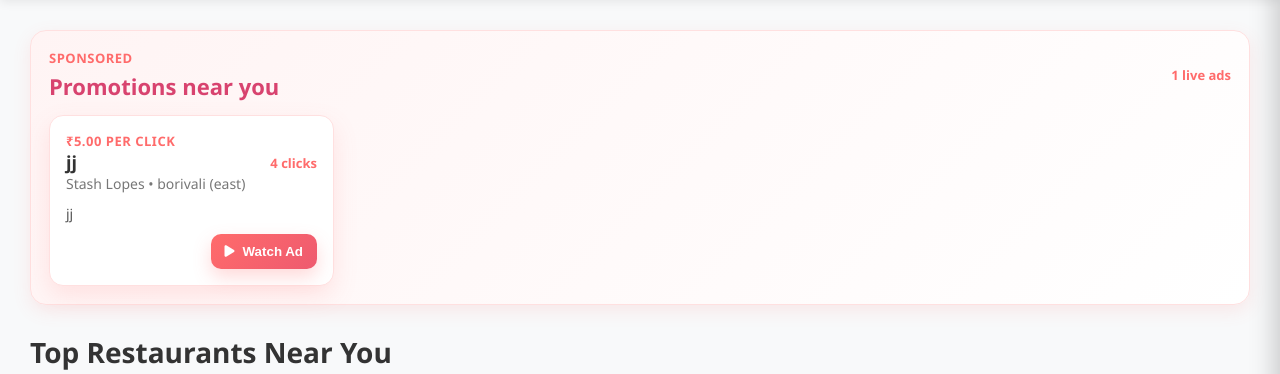
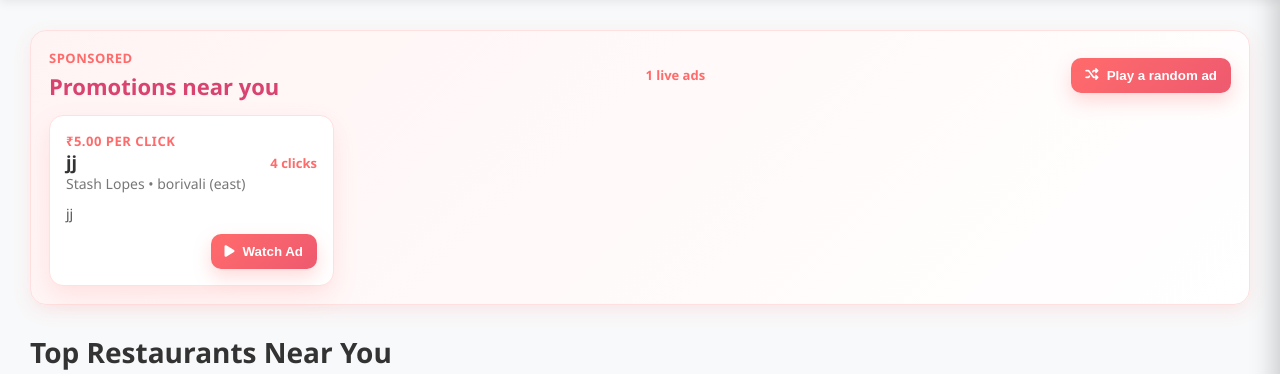
Before and after one commit to karthikj30/VendorConnect, a Flask app: page /customer/dashboard in a window 1280 px wide. Shown: the part 74-448 px from the top of the page. Run offline with Flask 3, Linux system fonts and the light colour scheme; the visitor is signed in with stand-in values (Sample User, id 1); data comes from the database, SQL or seed files in the repository; parts of the project's set-up code (start-up, migrations or seed data) failed here and were passed over.

Commit message:
Add weighted random ad playback

```diff
--- a/VendorConnect-main/templates/customer_dashboard.html
+++ b/VendorConnect-main/templates/customer_dashboard.html
@@ -1042,6 +1042,9 @@
                     <div class="ads-title">Promotions near you</div>
                 </div>
                 <div class="ad-meta" id="adsMeta"></div>
+                <button class="ad-button" onclick="playRandomAd()">
+                    <i class="fas fa-random"></i> Play a random ad
+                </button>
             </div>
             <div class="ads-grid" id="adsGrid">
                 <div class="ads-empty">Loading promotions...</div>
@@ -1394,6 +1397,32 @@
             }
         }
 
+        function weightedPick(items, weightFn) {
+            if (!items.length) return null;
+            const weights = items.map(weightFn).map(w => Math.max(Number(w) || 0, 0));
+            const total = weights.reduce((sum, w) => sum + w, 0);
+            if (total <= 0) {
+                return items[Math.floor(Math.random() * items.length)];
+            }
+            let r = Math.random() * total;
+            for (let i = 0; i < items.length; i++) {
+                r -= weights[i];
+                if (r <= 0) return items[i];
+            }
+            return items[items.length - 1];
+        }
+
+        function playRandomAd() {
+            if (!promotions.length) {
+                alert('No ads are live right now.');
+                return;
+            }
+            const chosen = weightedPick(promotions, p => p.price_per_click || 1);
+            if (chosen) {
+                handlePromotionClick(chosen.id);
+            }
+        }
+
         /* =======================
            LOAD VENDORS
         ======================= */
```
